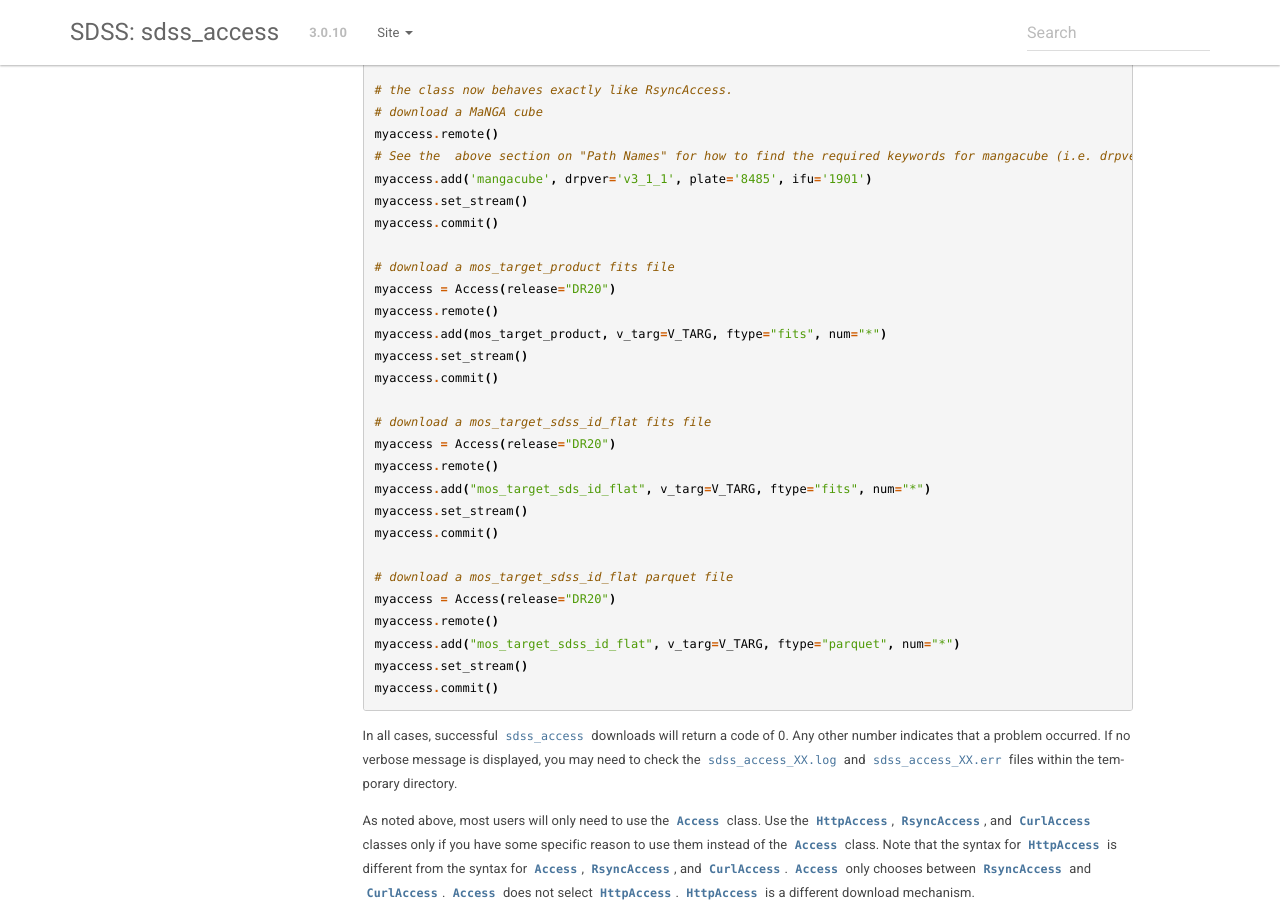
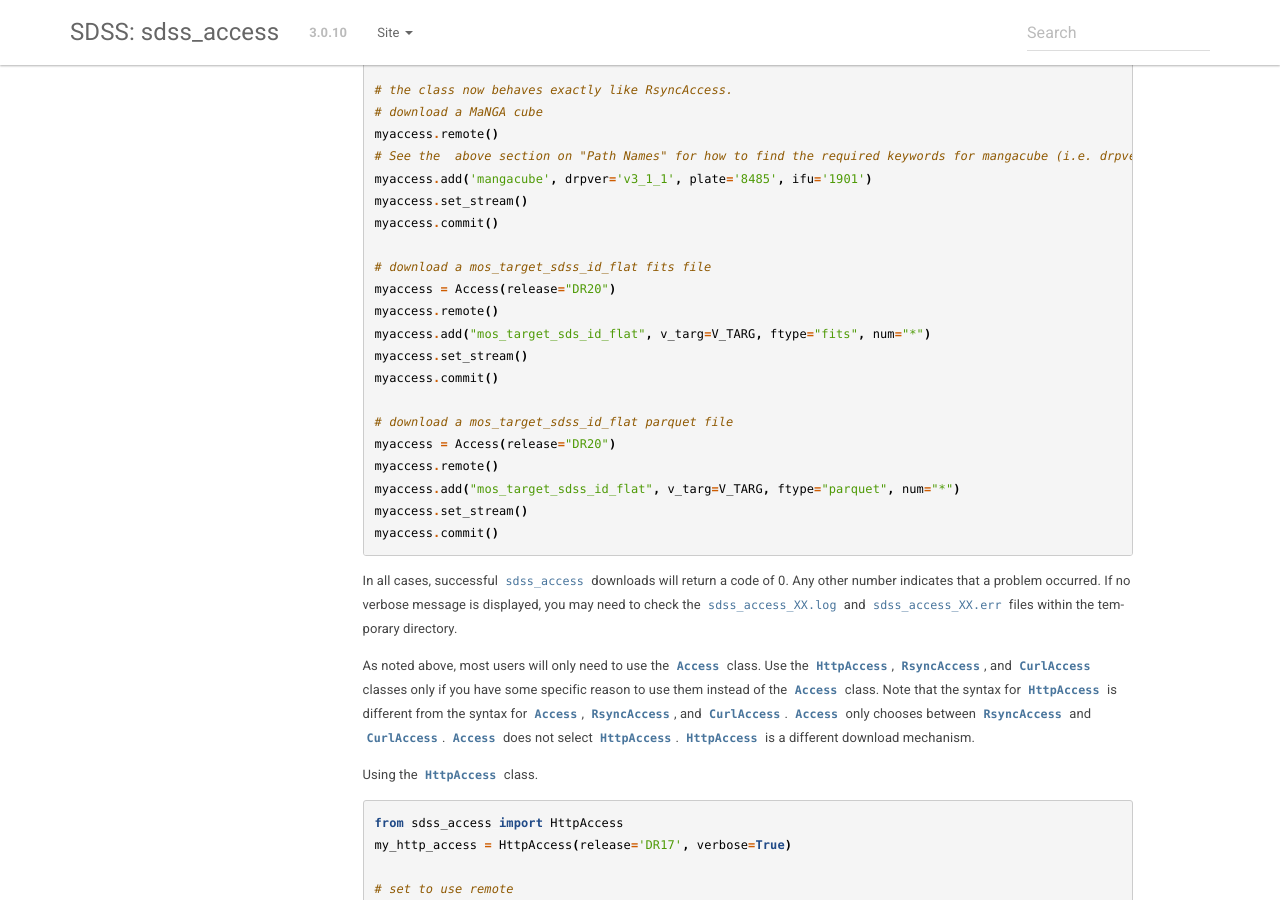
Before and after one commit to sdss/sdss_access, a Sphinx documentation site: the page built from docs/sphinx/intro.rst, in a window 1280 px wide and 900 px high, scrolled down 4493 px. Built offline with Sphinx 7.4.7, drawn with Linux system fonts in a browser that asks for light colours; the version number is read from the project's files by our own code.

Commit message:
edit intro.rst

```diff
--- a/docs/sphinx/intro.rst
+++ b/docs/sphinx/intro.rst
@@ -240,13 +240,6 @@ while Linux or Macs will automatically utilize `.RsyncAccess`.
     myaccess.remote()
     # See the  above section on "Path Names" for how to find the required keywords for mangacube (i.e. drpver, plate, ifu)
     myaccess.add('mangacube', drpver='v3_1_1', plate='8485', ifu='1901')
-    myaccess.set_stream()
-    myaccess.commit()
-
-    # download a mos_target_product fits file
-    myaccess = Access(release="DR20")
-    myaccess.remote()
-    myaccess.add(mos_target_product, v_targ=V_TARG, ftype="fits", num="*")
     myaccess.set_stream()
     myaccess.commit()
 
```
